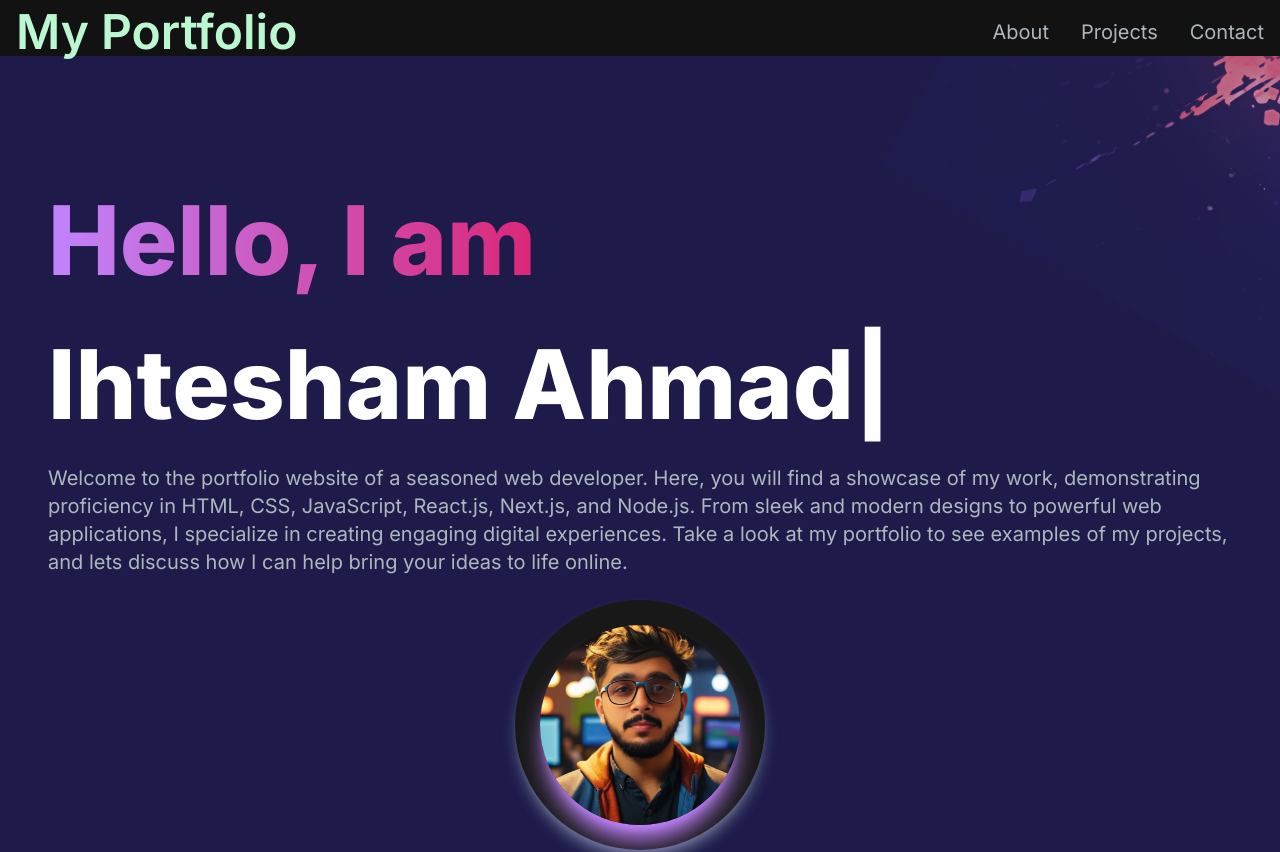
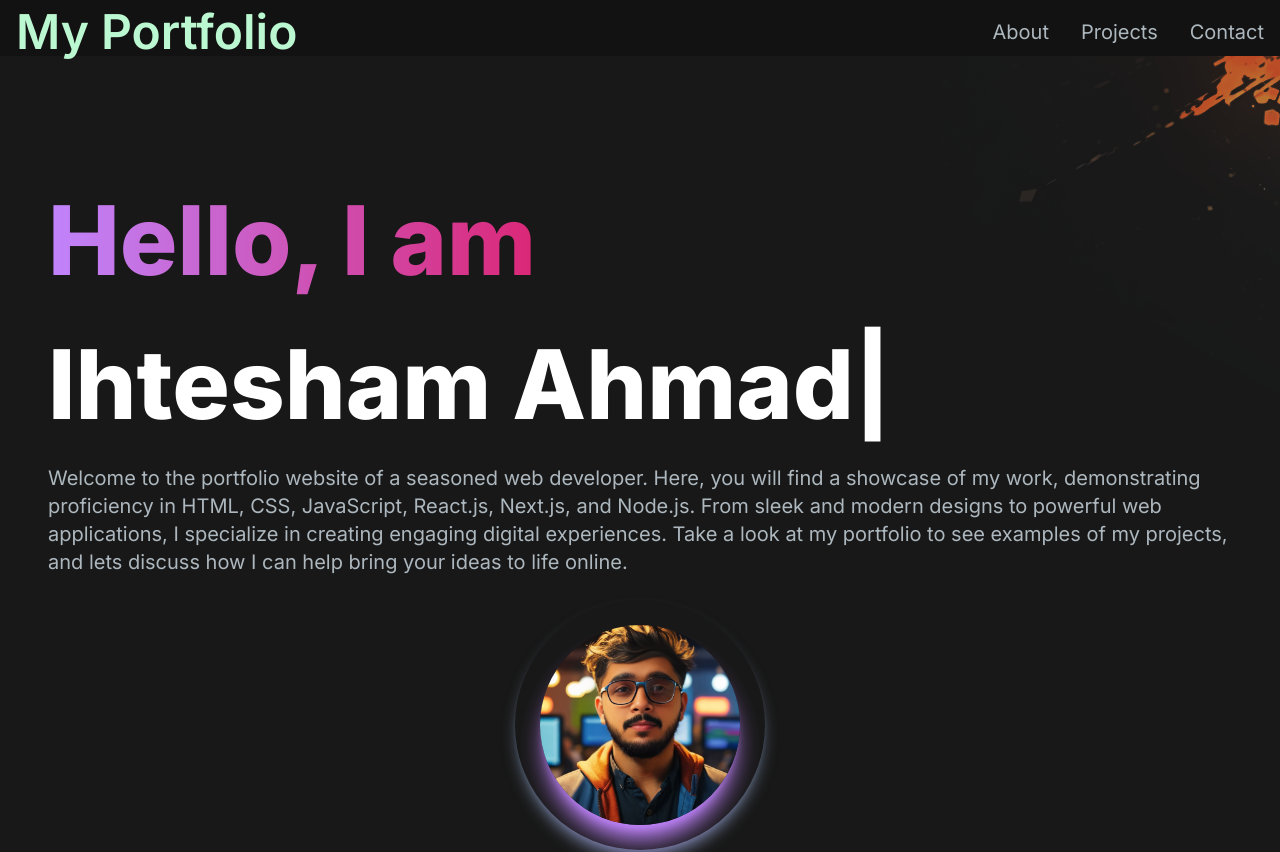
Before and after one commit to Mrautonomous/ihtesham-portfolio, a Next.js app: page / in a window 1280 px wide. Shown: the top 852 px of the page. Built offline with nearby package versions, Linux system fonts and the light colour scheme.

Commit message:
Update page.js

```diff
--- a/src/app/page.js
+++ b/src/app/page.js
@@ -8,7 +8,7 @@
 
 export default function Home() {
   return (
-    <main className="flex min-h-screen flex-col bg-indigo-950">
+    <main className="flex min-h-screen flex-col bg-[#181818]">
       <Navbar />
       <div className="absolute right-0 top-14 sm:top-4 mix-blend-color-dodge opacity-70">
         <Image src="/images/top-left-img.png" alt="" width={400} height={400} />
```
